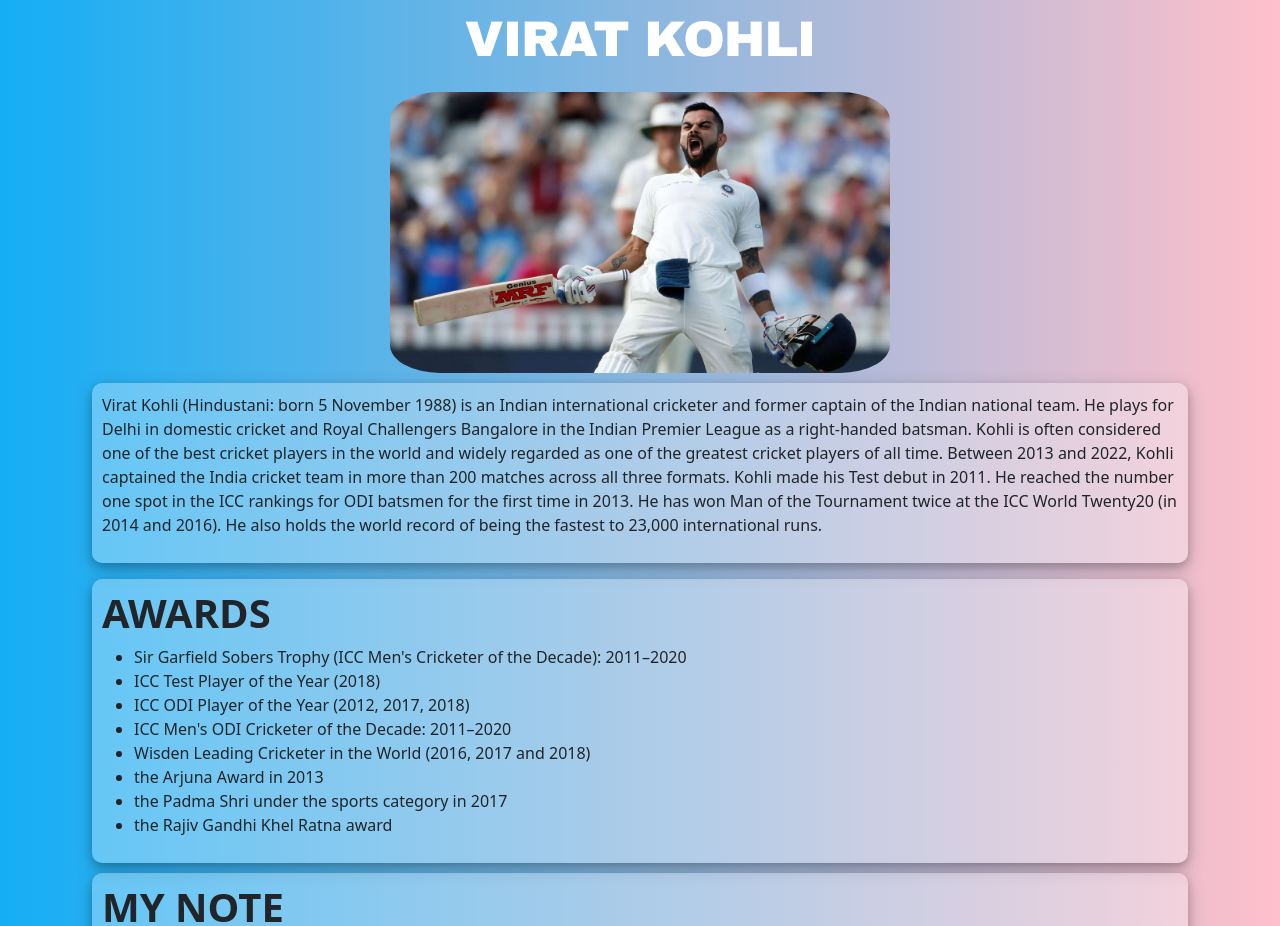
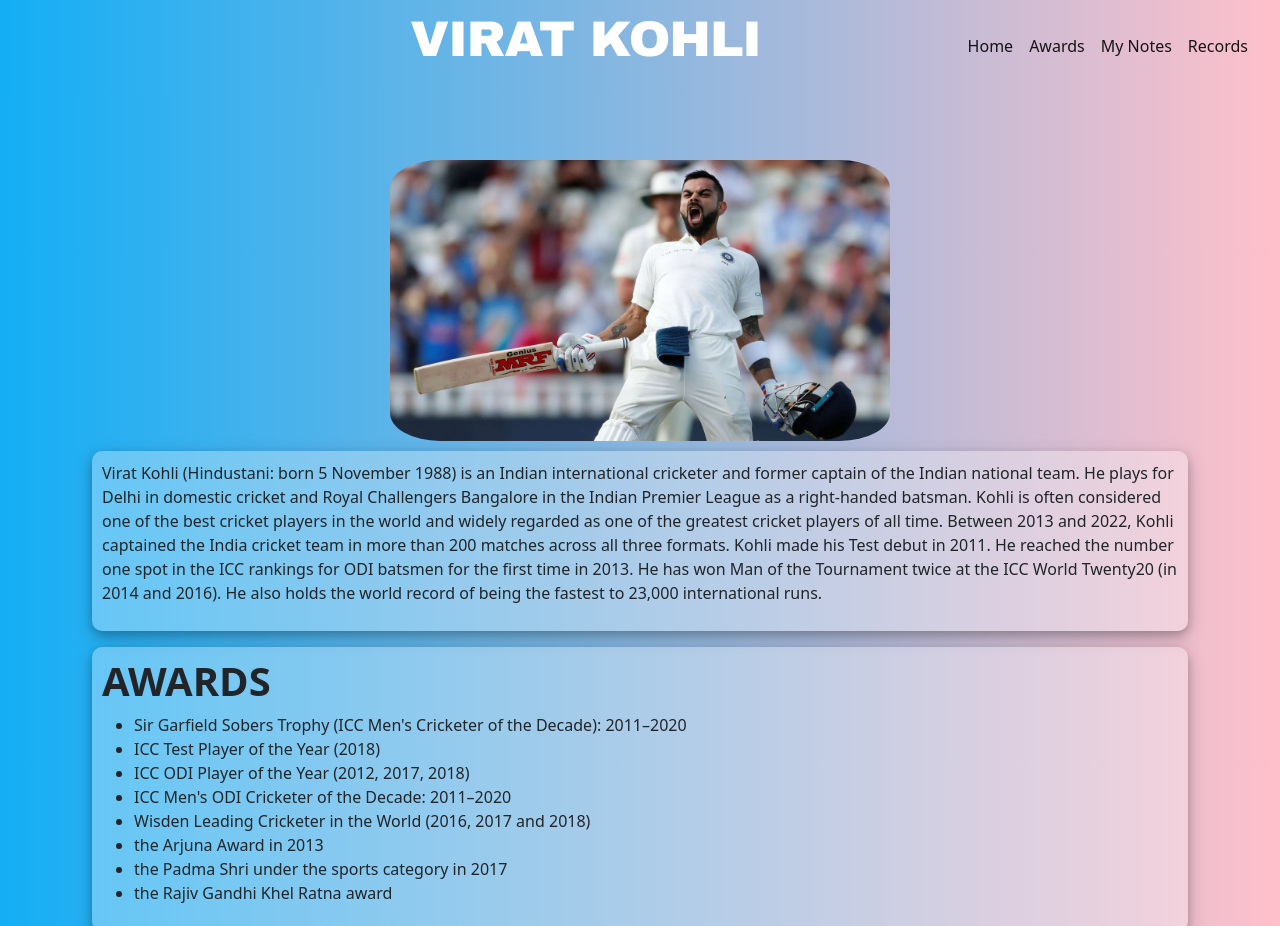
Before and after one commit to PranavJayachandran/VIRAT-KOHLI, a plain HTML site: page index.html in a window 1280 px wide. Shown: the top 926 px of the page. Drawn offline with nearby package versions, Linux system fonts and the light colour scheme.

Commit message:
nav bar added

```diff
--- a/index.html
+++ b/index.html
@@ -1,73 +1,57 @@
-<html>
-
+<!DOCTYPE html>
+<html lang="en">
 <head>
     <meta charset="utf-8">
     <meta http-equiv="X-UA-Compatible" content="IE=edge">
 
-    <style>
-     .intro
-     {
-        background :   rgba(252, 252, 252, 0.3);
-        padding:10px;
-        margin:10px;
-        border-radius: 10px;
-        box-shadow: 0 4px 8px 0 rgba(0, 0, 0, 0.2), 0 6px 20px 0 rgba(0, 0, 0, 0.19)
-     }
-     .body1
-     {
-  background-image: linear-gradient(to right,rgb(20, 174, 245), pink);
 
-     }
-     .heading1
-     {
-        font-family: "Arial Black", sans-serif;
-  font-size: 50px;
-  letter-spacing: -1px;
+    <link href="https://cdn.jsdelivr.net/npm/bootstrap@5.1.3/dist/css/bootstrap.min.css" rel="stylesheet" integrity="sha384-1BmE4kWBq78iYhFldvKuhfTAU6auU8tT94WrHftjDbrCEXSU1oBoqyl2QvZ6jIW3" crossorigin="anonymous">
+    <link rel="stylesheet" href="https://cdnjs.cloudflare.com/ajax/libs/font-awesome/4.7.0/css/font-awesome.min.css">
+    <link rel="stylesheet" href="style.css">
 
-  color: white;
-  margin:100px;
-  margin-bottom: -10px;
-  margin-top:10px;
-     }
-     .fa {
-  padding: 20px;
-  font-size: 30px;
-  width: 50px;
-  text-align: center;
-  text-decoration: none;
-}
 
-.fa:hover {
-  opacity: 0.7;
-}
-.fa-facebook {
-  background: #3B5998;
-  color: white;
-}
-.fa-twitter {
-  background: #55ACEE;
-  color: white;
-}
-.fa-linkedin {
-  background: #042fa5;
-  color: white;
-}
-.fa{
-    border-radius: 50%;
-}
-.image1
-{
-    width:500px;
-    border-radius:10%;
-}
-    </style><link href="https://cdn.jsdelivr.net/npm/bootstrap@5.1.3/dist/css/bootstrap.min.css" rel="stylesheet" integrity="sha384-1BmE4kWBq78iYhFldvKuhfTAU6auU8tT94WrHftjDbrCEXSU1oBoqyl2QvZ6jIW3" crossorigin="anonymous">
-    <link rel="stylesheet" href="https://cdnjs.cloudflare.com/ajax/libs/font-awesome/4.7.0/css/font-awesome.min.css">
     <title>TRIBUTE PAGE FOR VIRAT KOHLI</title>
 </head>
 
 <body class= "body1">
+    <header style="background-image: linear-gradient(to right,rgb(20, 174, 245), pink);">
+      <div class="row">
+        <div class="col-md-8 col-10 p-20">
+          <h1 class="fw-bold "><div class="heading1 ms-auto">VIRAT KOHLI</div></h1><br>
+        </div>
 
-    <h1 class="text-center fw-bold "><div class="  heading1">VIRAT KOHLI</div></h1><br>
+        <div class="col-md-4 col-2 my-auto">
+          <nav class="navbar navbar-expand-lg navbar-light">
+            <div class="container-fluid">
+              <button class="navbar-toggler ms-auto" type="button" data-bs-toggle="collapse" data-bs-target="#navbarNav" aria-controls="navbarNav" aria-expanded="false" aria-label="Toggle navigation">
+                <span class="navbar-toggler-icon"></span>
+              </button>
+              <div class="collapse navbar-collapse" id="navbarNav">
+                <ul class="navbar-nav ms-auto">
+                  <li class="nav-item">
+                    <a class="nav-link active" aria-current="page" href="#">Home</a>
+                  </li>
+
+                  <li class="nav-item">
+                    <a class="nav-link active" aria-current="page" href="#awards">Awards</a>
+                  </li>
+                  <li class="nav-item">
+                    <a class="nav-link active" aria-current="page" href="#mynotes">My Notes</a>
+                  </li>
+                  <li class="nav-item">
+                    <a class="nav-link active" aria-current="page" href="#records">Records</a>
+                  </li>
+                </ul>
+              </div>
+            </div>
+          </nav>
+
+        </div>
+
+      </div>
+
+    </header>
+    <section>
       <div class="text-center">
       <img src="virat.jpg" class="image1 ">
   </div>
@@ -86,7 +70,7 @@
           also holds the world record of being the fastest to 23,000 international runs.
       </div></div></div>
       </p>
-    <div class="jumbotron intro">
+      <div id="awards" class="jumbotron intro">
           <div class="row">
             <div class="col-md-12 ">
       <h2 class="fs-1"><strong>AWARDS</strong></h2>
@@ -101,7 +85,7 @@
           <li>the Rajiv Gandhi Khel Ratna award</li>
       </ul>
   </div></div></div>
-    <div class="jumbotron intro">
+      <div id="mynotes" class="jumbotron intro">
           <div class="row">
             <div class="col-md-12 ">
       <h2 class="fs-1"><strong>MY NOTE</strong></h2>
@@ -136,7 +120,7 @@
 
       </p>
   </div></div></div>
-<div class="jumbotron intro">
+  <div id="records" class="jumbotron intro">
       <div class="row">
         <div class="col-md-12 ">
       <h2 class="fs-1"><strong>RECORDS</strong></h2>
@@ -146,7 +130,8 @@
           says enough.
       </p>
   </div></div></div>
-
+</section>
+<script src="https://cdn.jsdelivr.net/npm/bootstrap@5.1.3/dist/js/bootstrap.bundle.min.js" integrity="sha384-ka7Sk0Gln4gmtz2MlQnikT1wXgYsOg+OMhuP+IlRH9sENBO0LRn5q+8nbTov4+1p" crossorigin="anonymous"></script>
 </body>
 <!-- Footer -->
 <footer class="page-footer font-small special-color-dark pt-4">
@@ -179,7 +164,7 @@
 
     <!-- Copyright -->
     <div class="footer-copyright text-center py-3">© 2022 Copyright:
-      <a href=""> Pranav Jayachandran</a>
+      <a href="https://github.com/PranavJayachandran"> Pranav Jayachandran</a>
     </div>
     <!-- Copyright -->
 
--- /dev/null
+++ b/style.css
@@ -0,0 +1,66 @@
+.intro
+{
+   background :   rgba(252, 252, 252, 0.3);
+   padding:10px;
+   margin:10px;
+   border-radius: 10px;
+   box-shadow: 0 4px 8px 0 rgba(0, 0, 0, 0.2), 0 6px 20px 0 rgba(0, 0, 0, 0.19)
+}
+header{
+   position: fixed;
+   width:100%;
+   z-index: 1;
+}
+section{
+   padding-top: 10em;
+}
+.body1
+{
+background-image: linear-gradient(to right,rgb(20, 174, 245), pink);
+
+}
+.heading1
+{
+   font-family: "Arial Black", sans-serif;
+   font-size: 50px;
+   letter-spacing: -1px;
+
+
+   color: white;
+   margin:50px;
+   margin-bottom: -10px;
+   margin-top:10px;
+   text-align: end;
+   margin-right: 10%;
+}
+.fa {
+padding: 20px;
+font-size: 30px;
+width: 50px;
+text-align: center;
+text-decoration: none;
+}
+
+.fa:hover {
+opacity: 0.7;
+}
+.fa-facebook {
+background: #3B5998;
+color: white;
+}
+.fa-twitter {
+background: #55ACEE;
+color: white;
+}
+.fa-linkedin {
+background: #042fa5;
+color: white;
+}
+.fa{
+border-radius: 50%;
+}
+.image1
+{
+width:500px;
+border-radius:10%;
+}
```
Also changed, not shown: 1 other file. Lines whose indentation alone changed are shown as unchanged.
